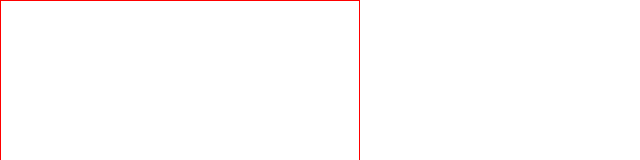
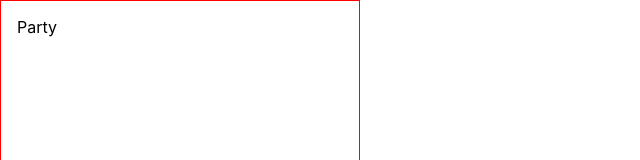
Before and after one commit to recipeShareProject/frontEnd, a React (Create React App) app: page /party in a window 1280 px wide. Before the commit this address had no page. Shown: the top 160 px of the page, without its empty margins (0-640 px from the left). Built offline with nearby package versions, Linux system fonts and the light colour scheme.

Commit message:
HS:[feat] 파티 라우팅

```diff
--- a/src/App.jsx
+++ b/src/App.jsx
@@ -7,6 +7,7 @@ import AppWrapper from 'components/common/AppWrapper';
 import Header from 'components/common/Header';
 import DetailHeader from 'components/common/DetailHeader';
 import Auth from 'pages/Auth';
+import Party from 'pages/party';
 import Navigation from 'components/common/Navigation';
 
 const App = () => {
@@ -17,6 +18,7 @@ const App = () => {
       <BrowserRouter>
         <Routes>
           <Route path="/auth/*" element={<Auth />} />
+          <Route path="/party/*" element={<Party />} />
         </Routes>
       </BrowserRouter>
     </AppWrapper>
--- a/src/pages/Auth/index.jsx
+++ b/src/pages/Auth/index.jsx
@@ -1,9 +1,9 @@
 import PageLoader from 'components/common/PageLoader';
 import React, {lazy, Suspense} from 'react';
 import {Route, Routes, Navigate} from 'react-router-dom';
-import SignUp from 'pages/Auth/SignUp';
-import Login from 'pages/Auth/Login';
 
+const SignUp = lazy(() => import('pages/Auth/SignUp'));
+const Login = lazy(() => import('pages/Auth/Login'));
 const Auth = () => {
   return (
     <Routes>
--- a/src/pages/index.jsx
+++ b/src/pages/index.jsx
@@ -3,11 +3,13 @@ import {Routes, Route, useLocation, Navigate} from 'react-router-dom';
 import {useSelector} from 'react-redux';
 
 import Auth from './Auth';
+import Party from './party';
 
 const Pages = () => {
   return (
     <Routes>
       <Route path="/auth" element={<Auth />} />
+      <Route path="/party" element={<Party />} />
     </Routes>
   );
 };
--- /dev/null
+++ b/src/pages/party/DetailParty.jsx
@@ -0,0 +1,7 @@
+import React from 'react';
+
+function DetailParty() {
+  return <div>DetailParty</div>;
+}
+
+export default DetailParty;
--- /dev/null
+++ b/src/pages/party/EditParty.jsx
@@ -0,0 +1,7 @@
+import React from 'react';
+
+function EditParty() {
+  return <div>EditParty</div>;
+}
+
+export default EditParty;
--- /dev/null
+++ b/src/pages/party/Party.jsx
@@ -0,0 +1,7 @@
+import React from 'react';
+
+function Party() {
+  return <div>Party</div>;
+}
+
+export default Party;
--- a/src/pages/party/index.jsx
+++ b/src/pages/party/index.jsx
@@ -1,18 +1,19 @@
 import PageLoader from 'components/common/PageLoader';
 import React, {lazy, Suspense} from 'react';
 import {Route, Routes, Navigate} from 'react-router-dom';
-import SignUp from 'pages/Auth/SignUp';
-import Login from 'pages/Auth/Login';
+import Party1 from 'pages/party/Party';
+import DetailParty from 'pages/party/DetailParty';
+import EditParty from 'pages/party/EditParty';
 
-const Auth = () => {
+const Party = () => {
   return (
     <Routes>
-      <Route path={`/party`} element={<SignUp />} />
-      <Route path={`/partyDetail/:postId`} element={<Login />} />
-      <Route path={`/partyAdd`} element={<Login />} />
-      <Route path={`/partyModi/:postId`} element={<Login />} />
+      <Route path={'/'} element={<Party1 />} />
+      <Route path={`/detailParty/:postId`} element={<DetailParty />} />
+      <Route path={`/addParty`} element={<EditParty />} />
+      <Route path={`/modiParty/:postId`} element={<EditParty />} />
     </Routes>
   );
 };
 
-export default Auth;
+export default Party;
```
